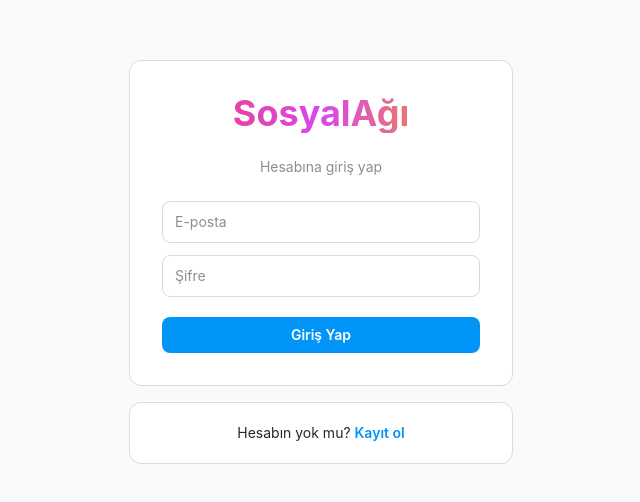
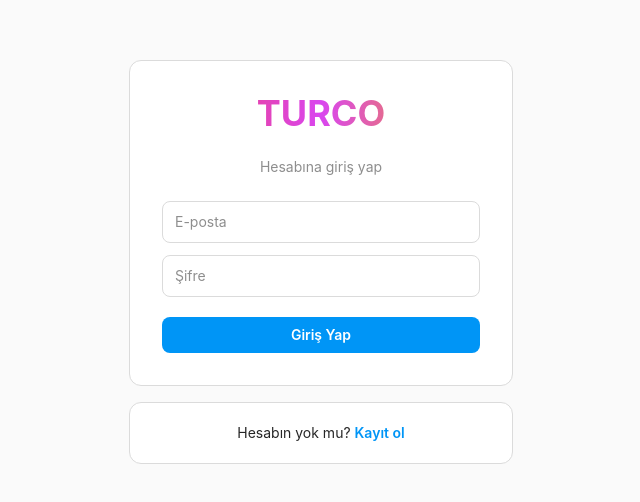
Before and after one commit to berkayalsancak/turco, a React (Vite) app: page / in a window 1280 px wide. Shown: the part 138-640 px from the top of the page, without its empty margins (319-959 px from the left). Built offline with nearby package versions, Linux system fonts and the light colour scheme; no server answers.

Commit message:
Update AuthPage.tsx

```diff
--- a/src/pages/AuthPage.tsx
+++ b/src/pages/AuthPage.tsx
@@ -28,7 +28,7 @@ export function AuthPage() {
     <div className="flex min-h-screen items-center justify-center bg-[var(--ig-bg)] px-4 py-8">
       <div className="w-full max-w-sm">
         <div className="ig-card mb-4 p-8">
-          <h1 className="mb-6 text-center text-4xl font-bold ig-gradient-text">SosyalAğı</h1>
+          <h1 className="mb-6 text-center text-4xl font-bold ig-gradient-text">TURCO</h1>
           <p className="mb-6 text-center text-sm text-[var(--ig-muted)]">
             {mode === 'signin' ? 'Hesabına giriş yap' : 'Yeni hesap oluştur'}
           </p>
```
